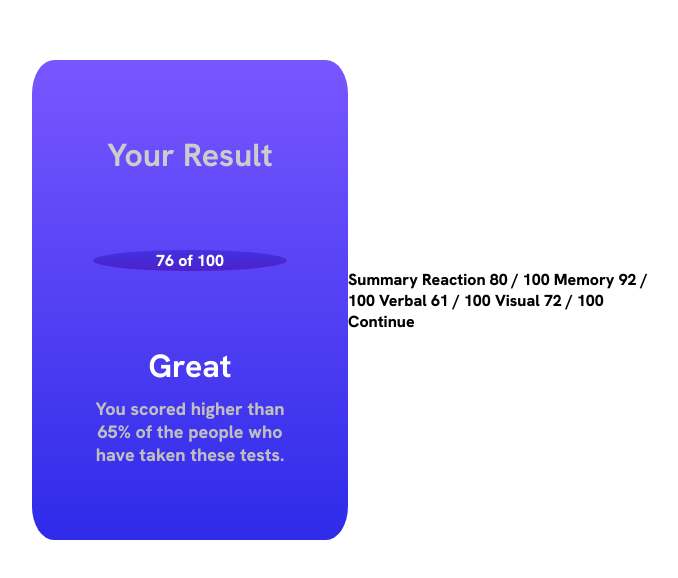
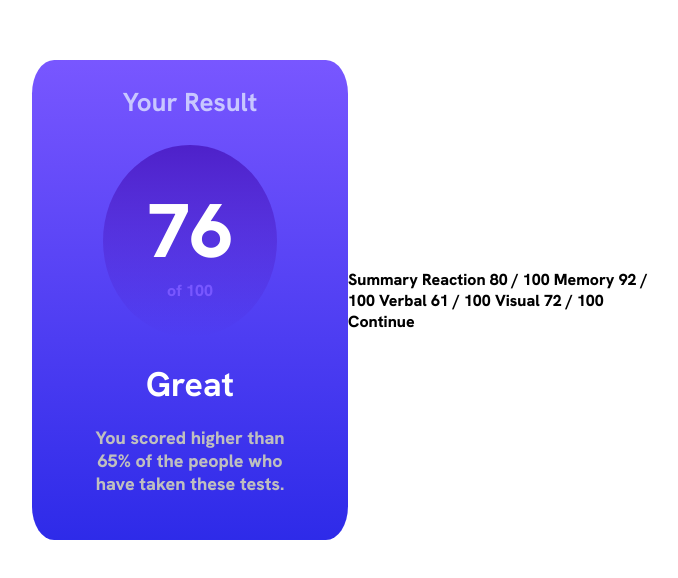
Before and after one commit to AlexBetita/FM-Results-Summary-Component, a plain HTML site: page results-summary-component-main/index.html in a window 1280 px wide. Shown: the part 108-686 px from the top of the page, without its empty margins (292-970 px from the left). Drawn offline with Linux system fonts and the light colour scheme.

Commit message:
finished left side

```diff
--- a/results-summary-component-main/index.html
+++ b/results-summary-component-main/index.html
@@ -29,8 +29,12 @@
           </div>
 
           <div class="circle">
-            76
-            of 100
+            <div>
+              76
+            </div>
+            <div>
+              of 100
+            </div>
           </div>
 
 
--- a/results-summary-component-main/main.css
+++ b/results-summary-component-main/main.css
@@ -56,9 +56,9 @@ html,body {
 }
 
 .result > div:nth-child(1){
-    font-size: 32px;
+    font-size: 26px;
     font-weight: bolder;
-    color: hsl(0, 0%, 80%);
+    color: hsl(241, 100%, 89%);
 }
 
 .result div:nth-child(3){
@@ -68,21 +68,36 @@ html,body {
 }
 
 .result div:nth-child(3) div:nth-child(1){
-    font-size: 32px;
+    font-size: 34px;
     font-weight: bolder;
-    padding-bottom: 10px;
+    padding-bottom: 20px;
 }
 
 .result div:nth-child(3) div:nth-child(2){
     font-size: 18px;
     font-weight: lighter;
     color: hsl(0, 0%, 75%);
-    text-align: center
+    text-align: center;
+    padding-bottom: 20px;
 }
 
 .circle{
+    display: flex;
+    flex-direction: column;
+    align-items: center;
+    justify-content: center;
     border-radius: 50%;
-    background: linear-gradient(hsla(241, 72%, 46%, .5), hsla(256, 72%, 46%, 1));
+    height: 40%;
+    width: 15%;
+    background: linear-gradient( hsla(256, 72%, 46%, 1), hsla(241, 72%, 46%, -.8));
+}
+
+.circle > div:nth-child(1){
+    font-size: 76px;
+}
+
+.circle > div:nth-child(2){
+    color: hsl(252, 100%, 67%);
 }
 
 .summary{
```
